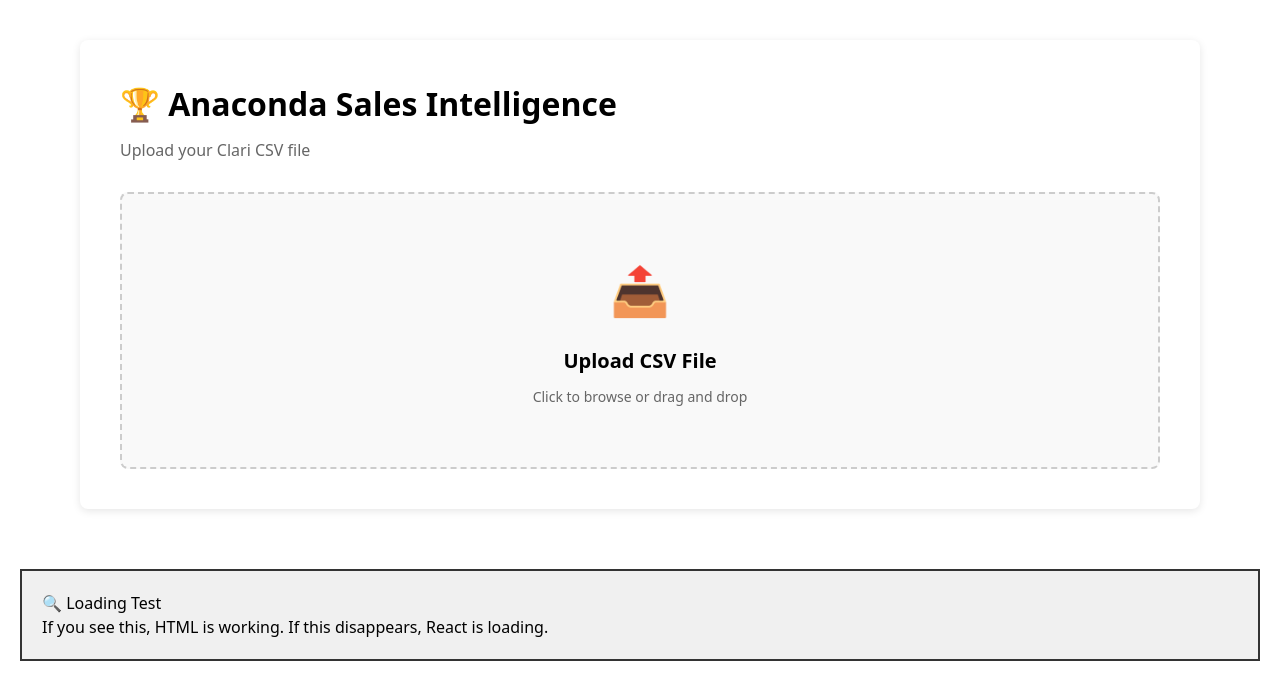
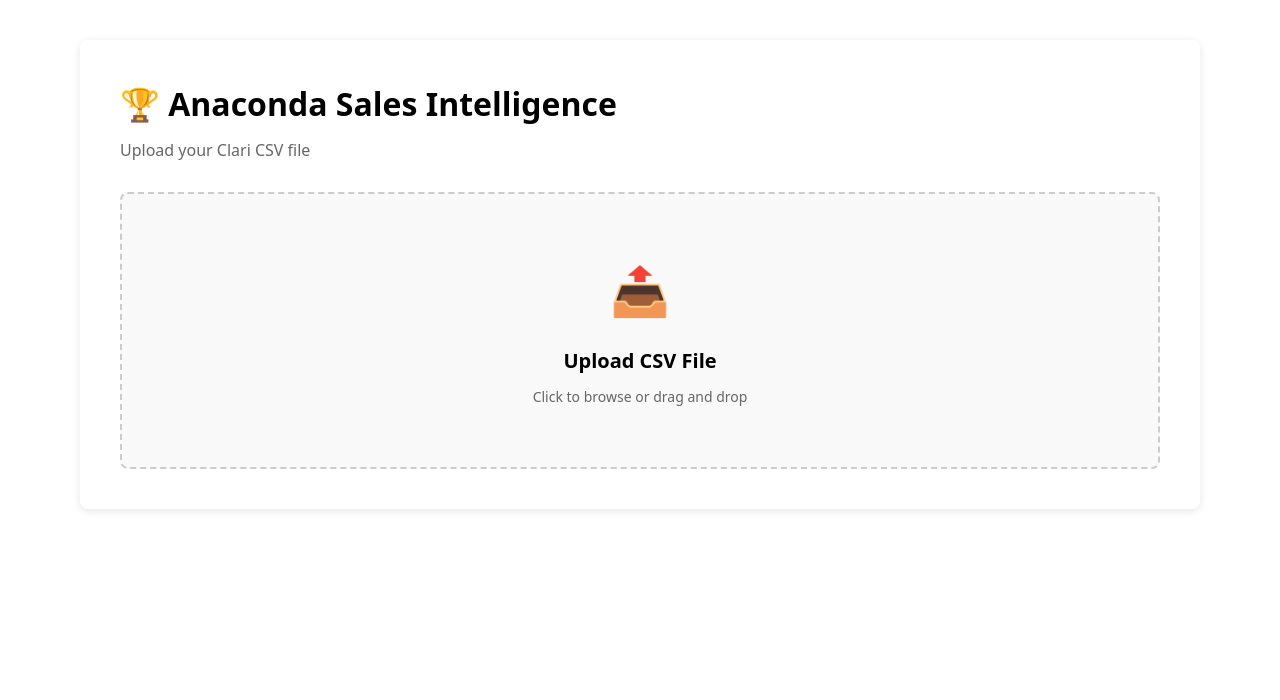
Before and after one commit to saundramonroe/sales-dashboard, a plain HTML site: page index.html in a window 1280 px wide. Drawn offline with nearby package versions, Linux system fonts and the light colour scheme.

Commit message:
Fixed Dashboard to simplify

```diff
--- a/index.html
+++ b/index.html
@@ -16,12 +16,6 @@
 </head>
 <body>
     <div id="root"></div>
-
-    <!-- Test if HTML is loading -->
-    <div class="test">
-        <h1>🔍 Loading Test</h1>
-        <p>If you see this, HTML is working. If this disappears, React is loading.</p>
-    </div>
 
     <script type="text/babel">
         console.log('✅ Script started');
```
